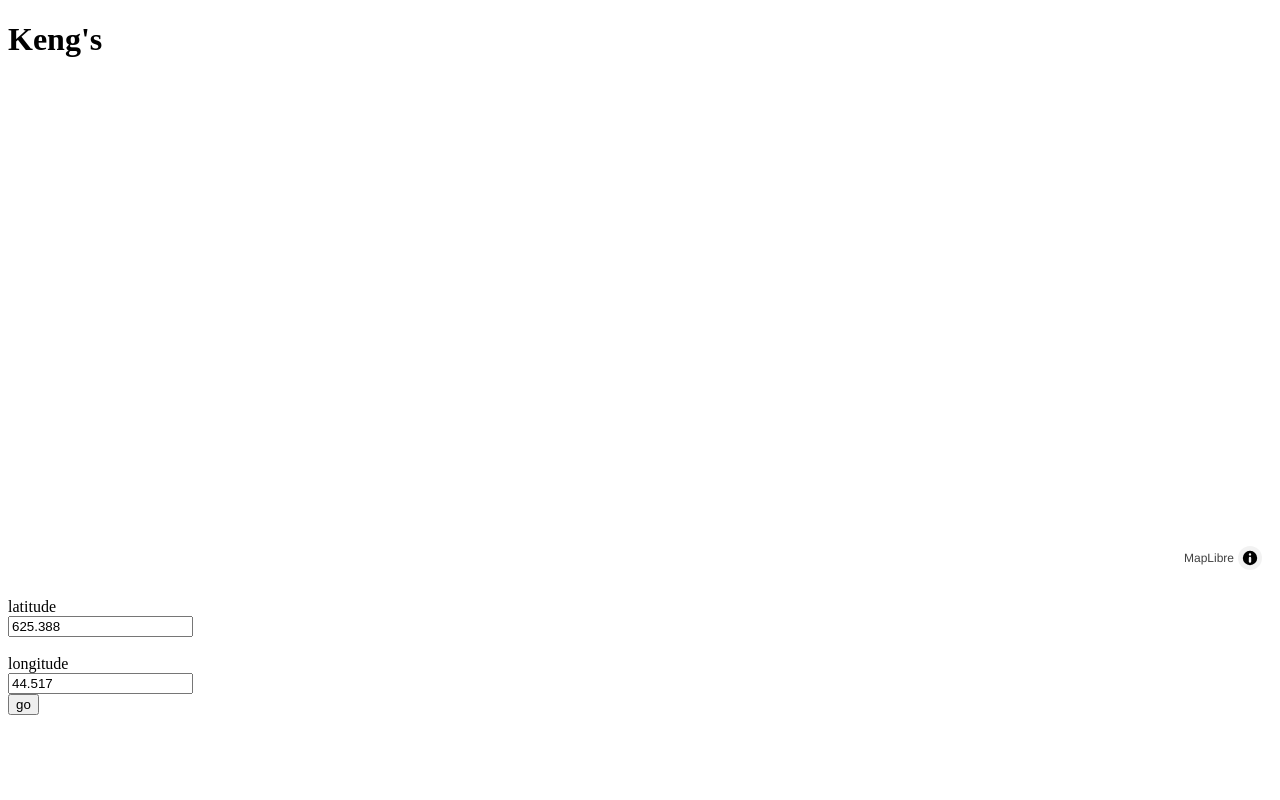
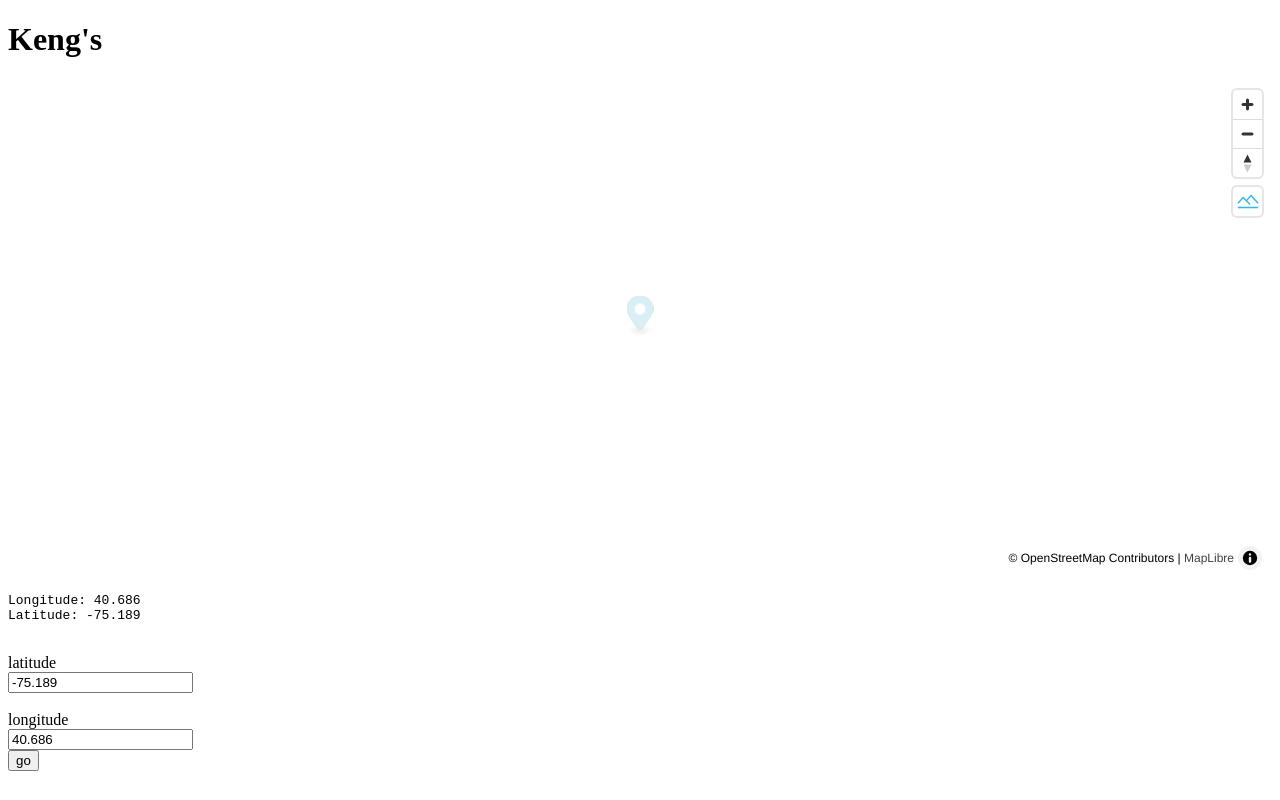
Before and after one commit to Kaijewl2/drone_delivery, a plain HTML site: page web_page/index.html in a window 1280 px wide. Drawn offline with nearby package versions, Linux system fonts and the light colour scheme; no server answers.

Commit message:
interact marker

```diff
--- a/web_page/index.html
+++ b/web_page/index.html
@@ -5,7 +5,6 @@
   <meta charset="UTF-8">
   <meta name="viewport" content="width=device-width, initial-scale=1.0">
   <title>drone delivery</title>
-  <script src=index.js></script>
   <script src="https://unpkg.com/maplibre-gl@5/dist/maplibre-gl.js"></script>
   <link href="https://unpkg.com/maplibre-gl@5/dist/maplibre-gl.css" rel="stylesheet" />
 </head>
@@ -16,20 +15,21 @@
   </h1>
 
   <div id="map" style="width: 100%; height: 500px"></div>
+  <pre id="coords" class="coords"></pre>
 
   <div id="destination">
     <div>
       <br>
       <label for="lat">latitude</label>
       <br>
-      <input type="number" id="lat" name="latitude" value="625.388" />
+      <input type="number" id="lat" name="latitude" value="-75.189" />
     </div>
 
     <div>
       <br>
       <label for="lon">longitude</label>
       <br>
-      <input type="number" id="lon" name="lon" value="44.517" />
+      <input type="number" id="lon" name="lon" value="40.686" />
     </div>
 
     <!--cause for alteration-->
@@ -40,12 +40,86 @@
   <script>
     var lat = document.getElementById("lat").value;
     var lon = document.getElementById("lon").value;
+
+    const coords = document.getElementById("coords");
+
+    coords.innerHTML =
+      `Longitude: ${lon}<br/>Latitude: ${lat}`;
+
     var map = new maplibregl.Map({
       style: 'https://tiles.openfreemap.org/styles/liberty',
       center: [lat, lon],
       zoom: 9.5,
       container: 'map',
+      style: {
+        version: 8,
+        sources: {
+          osm: {
+            type: 'raster',
+            tiles: ['https://a.tile.openstreetmap.org/{z}/{x}/{y}.png'],
+            tileSize: 256,
+            attribution: '&copy; OpenStreetMap Contributors',
+            maxzoom: 19
+          },
+
+          terrainSource: {
+            type: 'raster-dem',
+            url: 'https://tiles.mapterhorn.com/tilejson.json'
+          },
+          hillshadeSource: {
+            type: 'raster-dem',
+            url: 'https://tiles.mapterhorn.com/tilejson.json'
+          }
+        },
+        layers: [
+          {
+            id: 'osm',
+            type: 'raster',
+            source: 'osm'
+          },
+          {
+            id: 'hills',
+            type: 'hillshade',
+            source: 'hillshadeSource',
+            layout: {visibility: 'visible'},
+            paint: {'hillshade-shadow-color': '#473B24'}
+          }
+        ],
+        terrain: {
+          source: 'terrainSource',
+          exaggeration: 1
+        },
+        sky: {}
+      },
     })
+
+    map.addControl(
+      new maplibregl.NavigationControl({
+        visualizePitch: true,
+        showZoom: true,
+        showCompass: true
+      })
+    );
+
+    map.addControl(
+      new maplibregl.TerrainControl({
+        source: 'terrainSource',
+        exaggeration: 1
+      })
+    );
+
+    let marker = new maplibregl.Marker({draggable: true})
+      .setLngLat([lat, lon])
+      .addTo(map);
+
+    function onDragEnd() {
+      lng_lat = marker.getLngLat();
+      coords.style.display = 'block';
+      coords.innerHTML =
+        `Longitude: ${lng_lat.lng}<br/>Latitude: ${lng_lat.lat}`;
+    }
+
+    marker.on('dragend', onDragEnd);
 
     function update_location() {
       lat = document.getElementById("lat").value;
```
